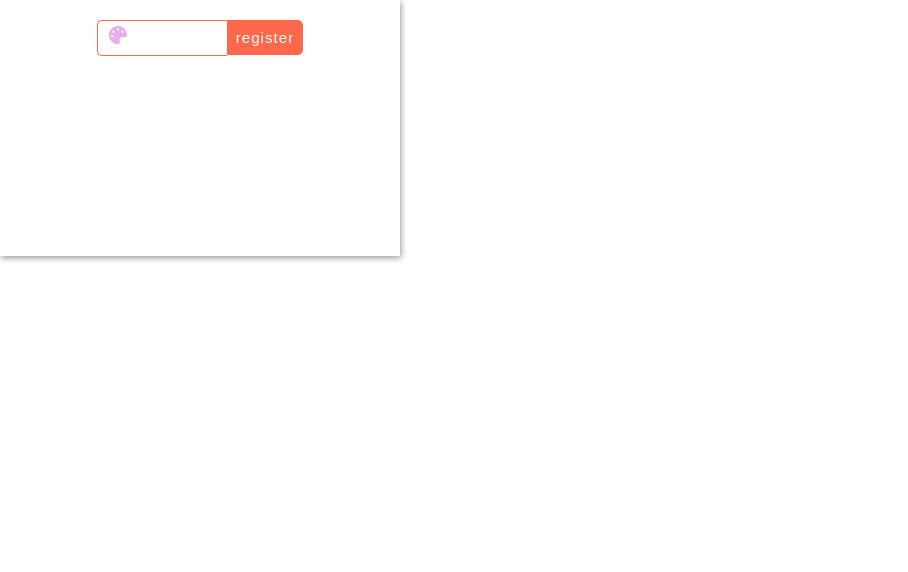
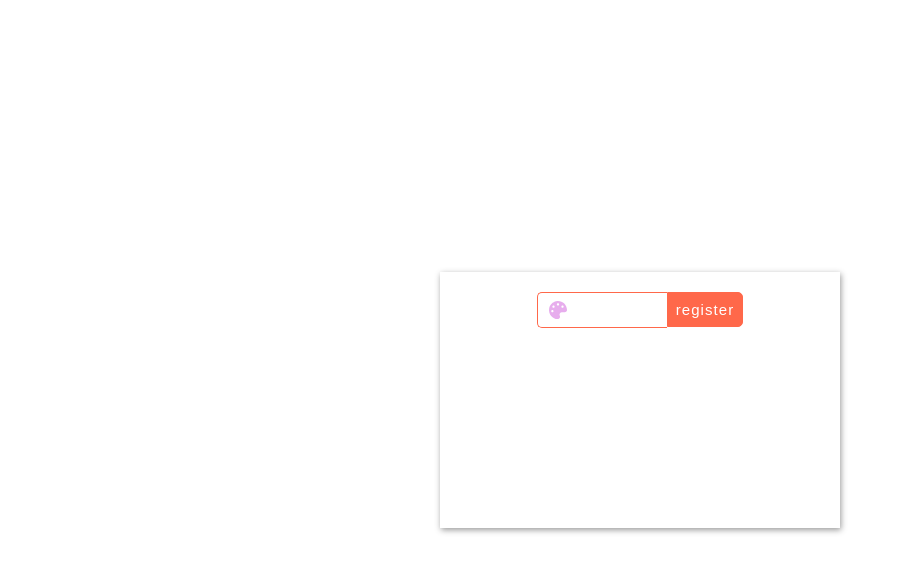
Before and after one commit to keiya01/sharing_color, a React (Create React App) app: page / in a window 1280 px wide. Shown: the top 572 px of the page, without its empty margins (0-908 px from the left). Built offline with nearby package versions, Linux system fonts and the light colour scheme.

Commit message:
Fix ColorForm

```diff
--- a/src/ColorForm.tsx
+++ b/src/ColorForm.tsx
@@ -8,7 +8,6 @@ const { useState, useReducer, useRef, useLayoutEffect } = React;
 const Form = styled.div`
   width: 90%;
   max-width: 400px;
-  height: 100%;
   box-shadow: 1px 2px 6px #999;
   padding: 20px;
 `;
@@ -32,7 +31,7 @@ position: relative;
 
 const OpenPickerButton = styled.div.attrs({ title: "Click to open color picker" })`
   position: absolute;
-  top: 5px;
+  top: 8px;
   left: 12px;
   font-size: 18px;
   cursor: pointer;
@@ -56,9 +55,6 @@ const ColorInput = styled.input.attrs({ type: "text" })`
   border-bottom-left-radius: 5px;
   letter-spacing: 0.15em;
   color: #555;
-  &:focus {
-    outline: none;
-  }
 `;
 
 const Button = styled.button`
@@ -73,9 +69,6 @@ const Button = styled.button`
   cursor: pointer;
   &:hover {
     background-color: #FF937E;
-  }
-  &:focus {
-    outline: none;
   }
 `;
 
--- a/src/ColorTopScreen.tsx
+++ b/src/ColorTopScreen.tsx
@@ -5,13 +5,21 @@ import ColorForm from "./ColorForm";
 const Container = styled.div`
   width: 100%;
   height: 100%;
-  background-color: #ffffff;
+`;
+
+const FormWrapper = styled.div`
+  display: flex;
+  justify-content: center;
+  align-items: center;
+  height: 100vh;
 `;
 
 const ColorTopScreen: React.FC = () => {
   return (
     <Container>
-      <ColorForm/>
+      <FormWrapper>
+        <ColorForm />
+      </FormWrapper>
     </Container>
   );
 }
--- a/src/index.css
+++ b/src/index.css
@@ -22,7 +22,6 @@ input, button, textarea{
 }
 button:focus, input:focus, textarea:focus {
   outline: none;
-  border: none;
 }
 textarea{
 	resize: none;
```
